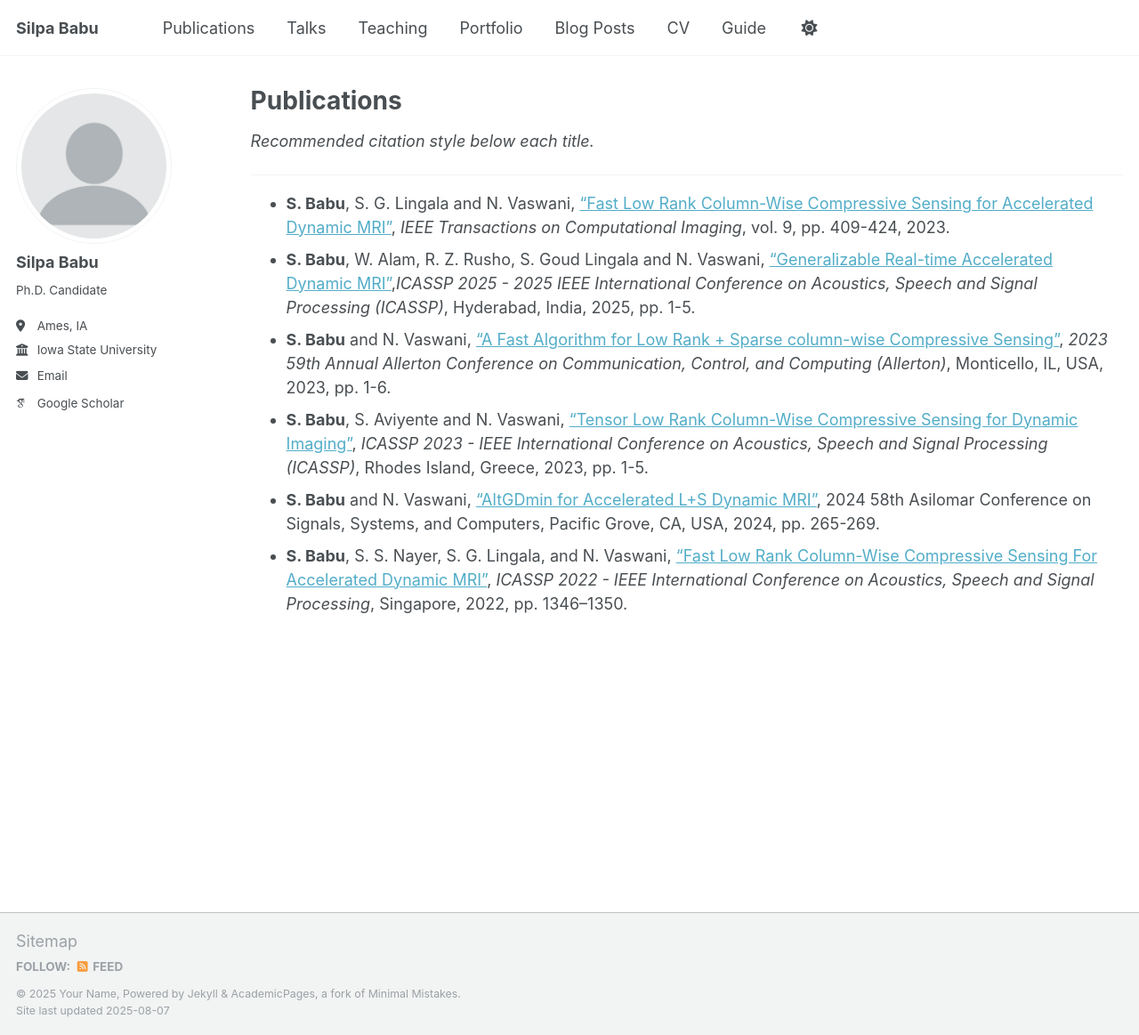
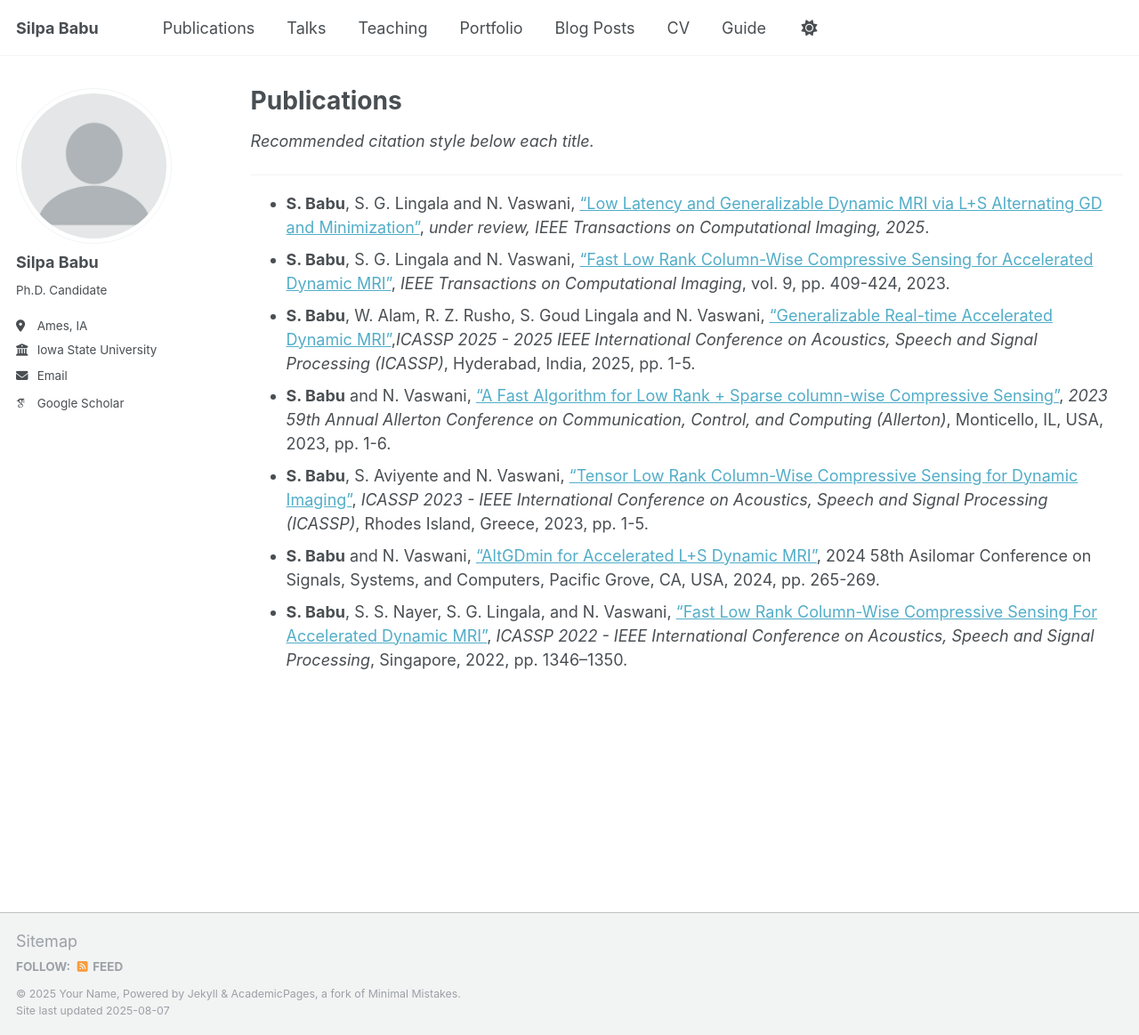
Before and after one commit to Silpa1/sbabu.github.io, a Jekyll site: the page built from _publications/2025-06-08-paper-title-number-5.md, in a window 1280 px wide and 1163 px high. Shown: the whole window at 89% size. Built offline with Jekyll 4.4.1, drawn with Linux system fonts in a browser that asks for light colours; some web fonts are replaced; a script that is not in the unit is left out.

Commit message:
Update 2025-06-08-paper-title-number-5.md

```diff
--- a/_publications/2025-06-08-paper-title-number-5.md
+++ b/_publications/2025-06-08-paper-title-number-5.md
@@ -8,6 +8,8 @@ author_profile: true
 *Recommended citation style below each title.*
 
 ---
+- **S. Babu**, S. G. Lingala and N. Vaswani, ["Low Latency and Generalizable Dynamic MRI via L+S Alternating GD and Minimization"](
+https://doi.org/10.48550/arXiv.2502.19220), *under review, IEEE Transactions on Computational Imaging, 2025*.
 - **S. Babu**, S. G. Lingala and N. Vaswani, ["Fast Low Rank Column-Wise Compressive Sensing for Accelerated Dynamic MRI"](https://ieeexplore.ieee.org/abstract/document/10103217), *IEEE Transactions on Computational Imaging*, vol. 9, pp. 409-424, 2023.
 - **S. Babu**, W. Alam, R. Z. Rusho, S. Goud Lingala and N. Vaswani, ["Generalizable Real-time Accelerated Dynamic MRI"](https://ieeexplore.ieee.org/abstract/document/10888799),*ICASSP 2025 - 2025 IEEE International Conference on Acoustics, Speech and Signal Processing (ICASSP)*, Hyderabad, India, 2025, pp. 1-5.
 - **S. Babu** and N. Vaswani, ["A Fast Algorithm for Low Rank + Sparse column-wise Compressive Sensing"](https://ieeexplore.ieee.org/abstract/document/10313478), *2023 59th Annual Allerton Conference on Communication, Control, and Computing (Allerton)*, Monticello, IL, USA, 2023, pp. 1-6.
```
